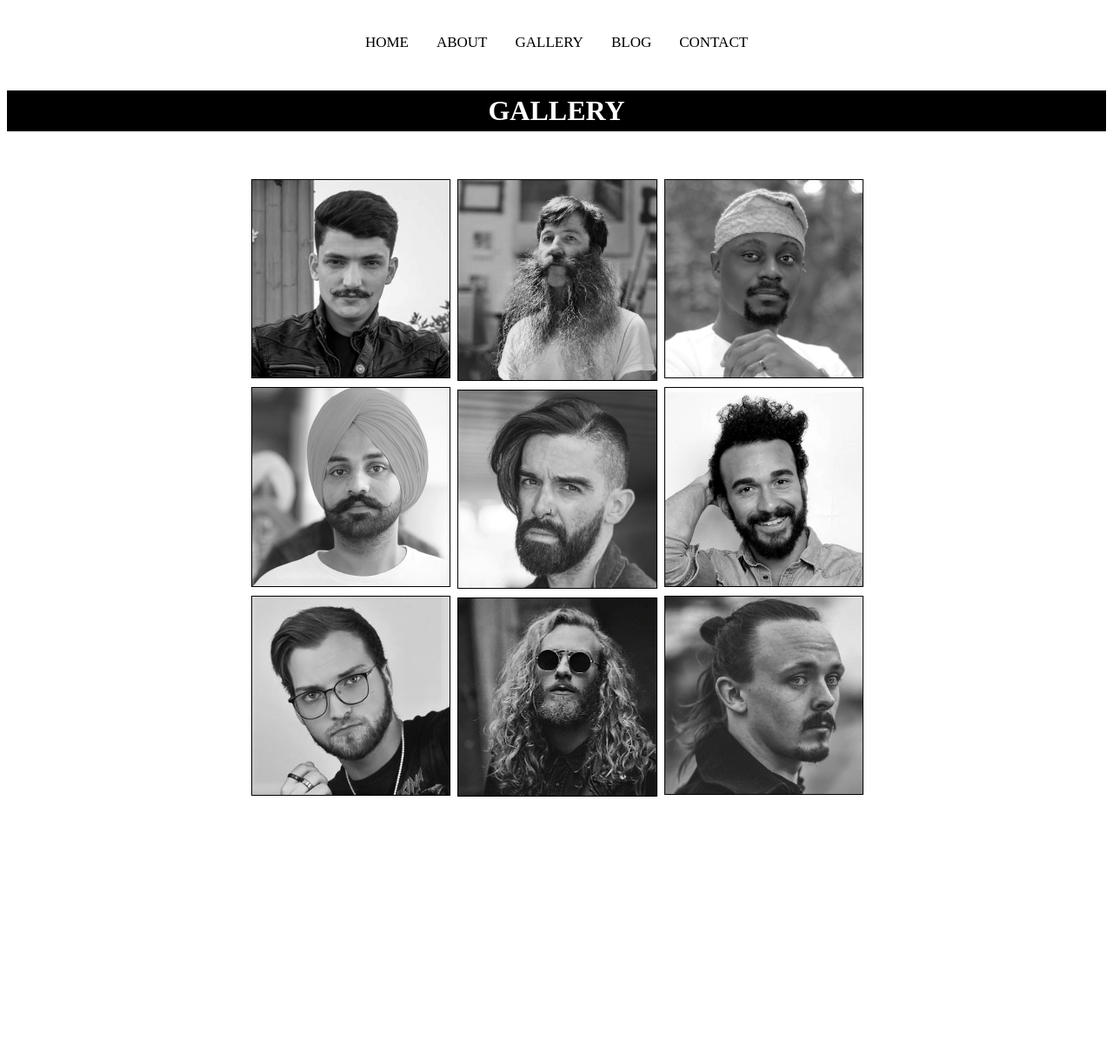
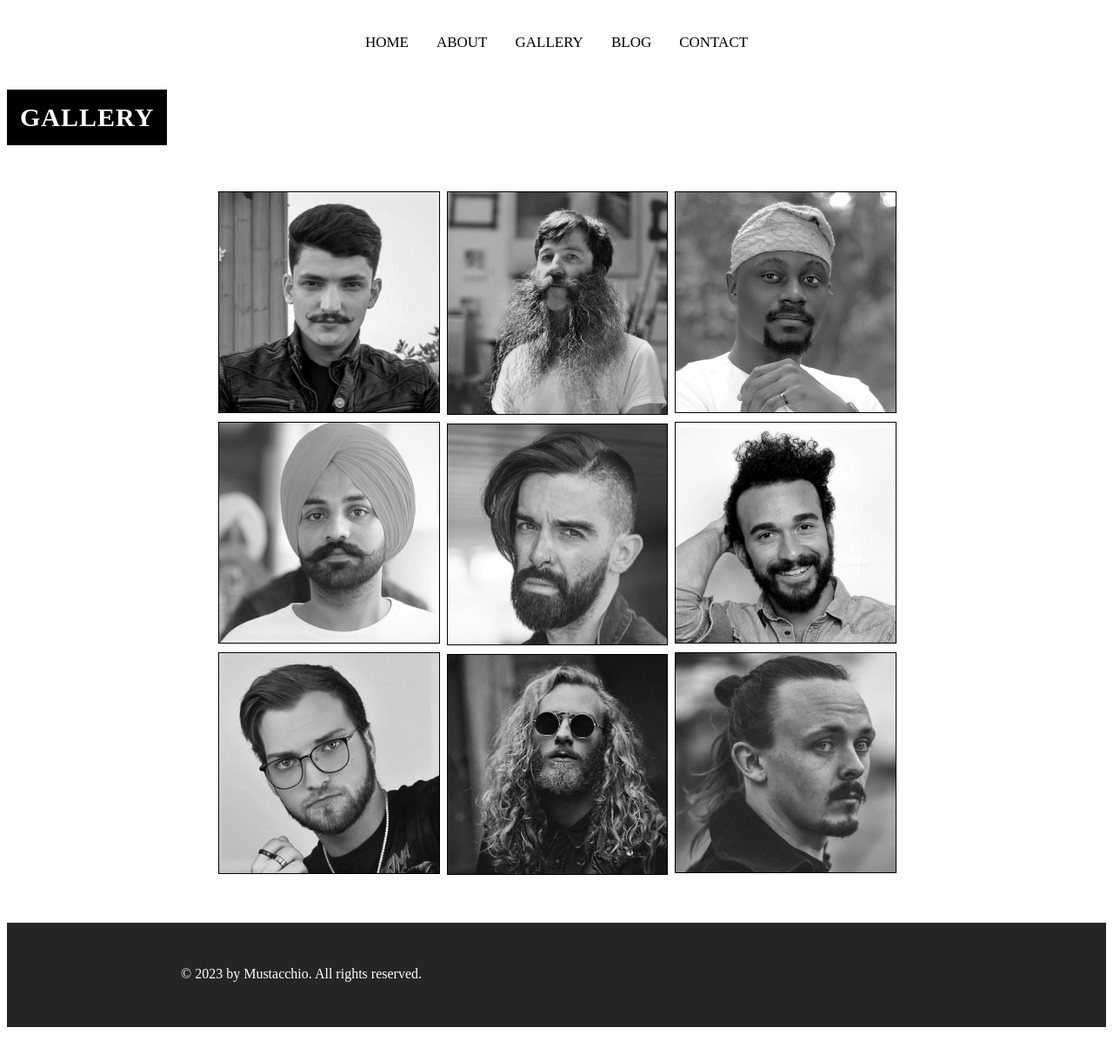
Before and after one commit to slisette127/hairSalonWebsite, a plain HTML site: page gallery.html in a window 1280 px wide. Shown: the part 104-1324 px from the top of the page at 87% size. Before the commit the page ends 1033 px from the top, so only its background shows below. Drawn offline with Linux system fonts and the light colour scheme.

Commit message:
gallery footer

```diff
--- a/gallery-styles.css
+++ b/gallery-styles.css
@@ -27,11 +27,14 @@
 }
 
 h1 {
-  display: flex;
-  justify-content: center;
-  padding: 5px;
   color: white;
-  background-color: black;
+  display: table;
+  margin-top: 20px;
+  padding:15px;
+  font-size:30px;
+  background-color:black;
+  letter-spacing: 1px;;
+
 }
 
 .flex-container {
@@ -40,13 +43,14 @@ h1 {
   -ms-flex-wrap: wrap;
   flex-wrap: wrap;
   justify-content: center;
+  margin-bottom: 50px;
 }
 
 .column {
   display: block;
   -ms-flex: 25%;
   flex: 100%;
-  max-width: 18%;
+  max-width: 20%;
   padding: 5px 5px 5px 5px;
   position: relative;
 
@@ -77,7 +81,27 @@ h1 {
 .img1-wrap:hover {
   opacity: 1;
   background: rgba(0, 0, 0, 0.5);
+}
 
+footer {
+  background-color: rgb(37,37,37);
+  height: 120px;
+  margin-bottom: 50px;
+  color: white;
+
+}
+
+.socialmedia {
+  color:  rgb(37,37,37);
+  background-color: white;
+  border: 1px solid white;
+  height: 30px;
+  width: 30px;
+}
+
+
+p {
+  padding: 50px 0 50px 200px;
 }
 
 @media screen and (max-width: 600px) {
--- a/gallery.html
+++ b/gallery.html
@@ -44,6 +44,12 @@
       </div>
     </div>
 
-
+  <footer>
+    <p>© 2023 by Mustacchio. All rights reserved.</p>
+      <a href="https://twitter.com/fwtemplates" class="socialmedia"></a>
+      <a href="https://www.facebook.com/freewebsitetemplates" class="socialmedia"></a>
+      <a href="#" class="socialmedia"></a>
+      <a href="https://www.pinterest.com/fwtemplates/" class="socialmedia"></a>
+  </footer>
 </body>
 </html>
```
Also changed, not shown: blog.css (added, +27 -0 lines), blog.html (added, +24 -0 lines).
